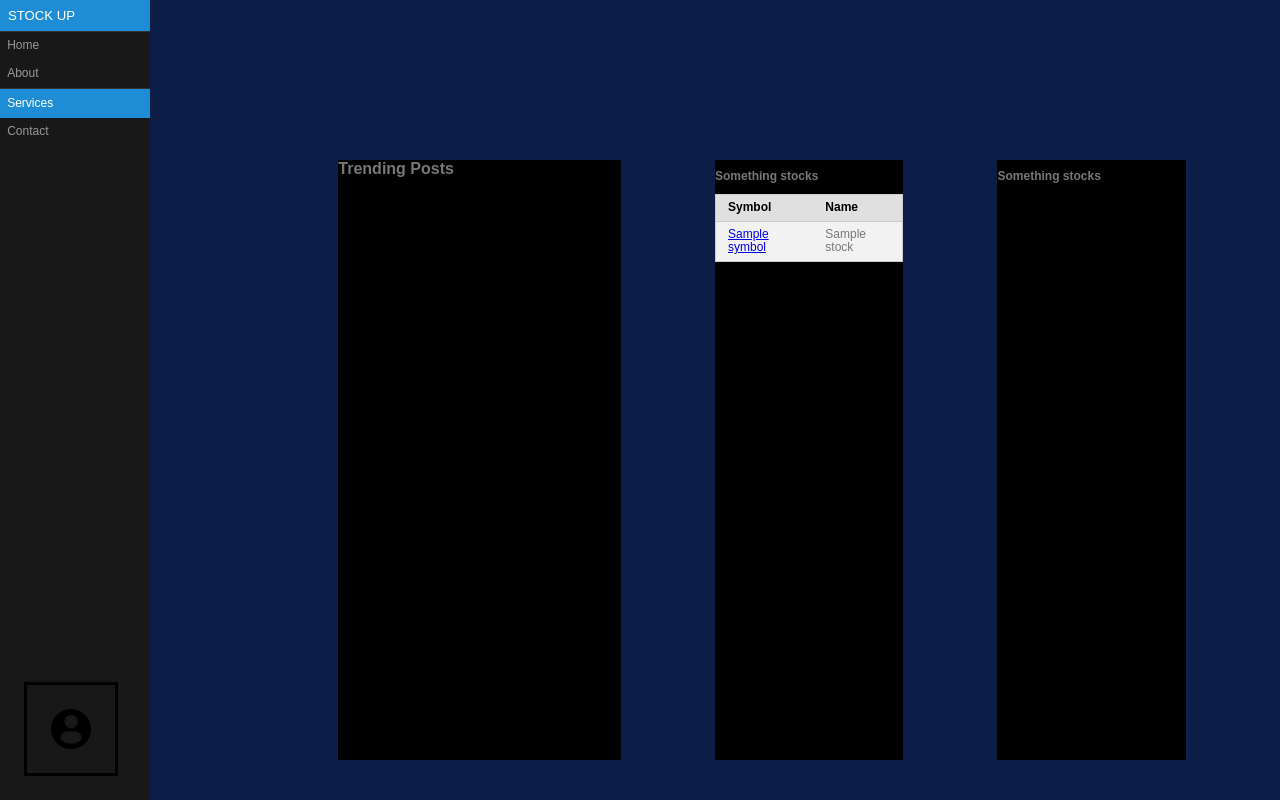
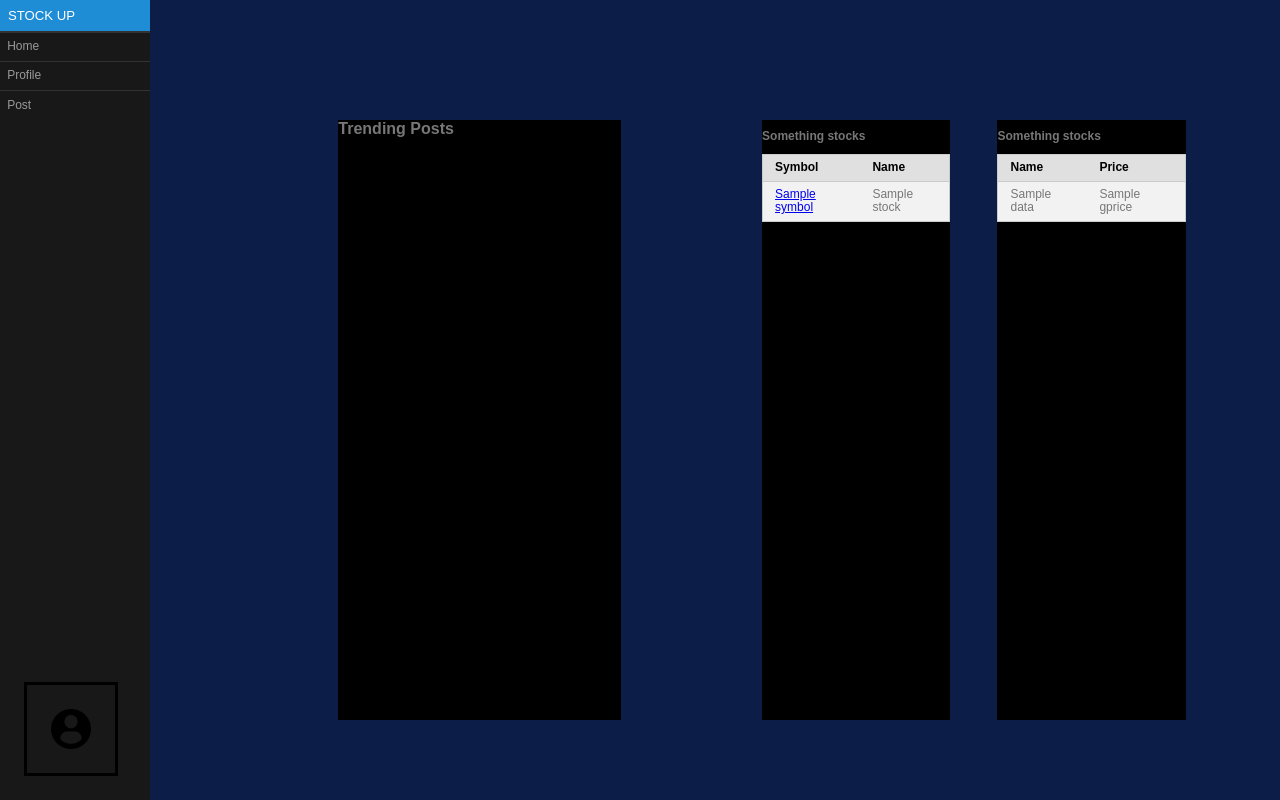
Before and after one commit to csci5117s24/project-1-the-boys, a Flask app: template templates/mainpage.html in a window 1280 px wide. Run offline with Flask 3, Linux system fonts and the light colour scheme; the template is opened without the code that fills it: most values are stand-ins (such as "Sample title", 1, 10 or a date in 2020); some libraries are stand-ins or nearby versions.

Commit message:
Finished live updates

```diff
--- a/server.py
+++ b/server.py
@@ -34,12 +34,13 @@ app.secret_key = os.environ["FLASK_SECRET"]
 @app.route("/", methods=['GET'])
 def mainpage():
     url_for('static', filename = 'styling/style.css')
+    gainers=top_gainers()
     splist=SPCSV()
     splist.pop(0)
     for stock in splist:
-        stock['link'] = "https://finance.yahoo.com/quote/"+stock["symbol"]+"?.tsrc=fin-srch"
+        stock['link'] = f'https://finance.yahoo.com/quote/{stock["symbol"]}?.tsrc=fin-srch'
 
-    return render_template('mainpage.html', splist=splist)
+    return render_template('mainpage.html', splist=splist, gainers=gainers)
 
 
 
--- a/static/styling/style.css
+++ b/static/styling/style.css
@@ -269,6 +269,7 @@ small screens.
         }
 
 
+
 /* -- Responsive Styles (Media Queries) ------------------------------------- */
 
 /*
@@ -309,6 +310,11 @@ Hides the menu at `48em`, but modify this based on your app's needs.
         border:#000 solid;
 
     }
+    #stock-view-div, #trending-div, #top-gain-div{
+        overflow-y:scroll;
+        height:75vh;
+        display:block;
+    }
 }
 
 @media (max-width: 48em) {
@@ -324,6 +330,19 @@ Hides the menu at `48em`, but modify this based on your app's needs.
     }
     /*
     User photo styling for sidebar */
+    #user-menu-photo{
+        display:none;
+
+    }
+    #stock-view-div, #top-gain-div{
+        display:none
+    }
+    #trending-div{
+        overflow-y:scroll;
+        height:75vh;
+        display:block;
+        width:50%;
+    }
 
 }
 
@@ -333,20 +352,16 @@ Hides the menu at `48em`, but modify this based on your app's needs.
 .pure-g div:nth-child(even){
     background-color: black;
     position:relative;
-    top:50%;
+
 }
 
 
-#stock-view-div, #trending-div{
-    overflow-y:scroll;
-    height:75vh;
-    display:block;
-}
+
 #trending-div{
     display:flex;
     flex-direction: column;
 }
 #top-space{
-    height: 20vh;
+    height: 15vh;
     background-color: transparent;
 }
--- a/templates/columns.html
+++ b/templates/columns.html
@@ -10,7 +10,7 @@
 
             {%endblock%}
         </div>
-        <div class="pure-u-1-12">
+        <div class="pure-u-3-24">
 
         </div>
         <div class="pure-u-1-6" id="stock-view-div">
@@ -18,10 +18,10 @@
 
             {%endblock%}
         </div>
-        <div class="pure-u-1-12">
+        <div class="pure-u-1-24">
 
         </div>
-        <div class="pure-u-1-6">
+        <div class="pure-u-1-6" id="top-gain-div">
             {%block tertiary%}
 
             {%endblock%}
--- a/templates/frame.html
+++ b/templates/frame.html
@@ -5,7 +5,7 @@
     <meta charset="utf-8">
     <meta name="viewport" content="width=device-width, initial-scale=1.0">
     <meta name="description" content="A layout example with a side menu that hides on mobile, just like the Pure website.">
-    <title>Responsive Side Menu &ndash; Layout Examples &ndash; Pure</title>
+    <title>Stock Up</title>
     <link rel="stylesheet" href="https://cdn.jsdelivr.net/npm/purecss@3.0.0/build/grids-responsive-min.css">
     <link rel="stylesheet" href="https://cdn.jsdelivr.net/npm/purecss@3.0.0/build/pure-min.css" integrity="sha384-X38yfunGUhNzHpBaEBsWLO+A0HDYOQi8ufWDkZ0k9e0eXz/tH3II7uKZ9msv++Ls" crossorigin="anonymous">
     <link rel="stylesheet" href="../static/styling/style.css">
@@ -21,17 +21,17 @@
 
     <div id="menu">
         <div class="pure-menu">
-            <a class="pure-menu-heading" href="#company">Stock Up</a>
+            <a class="pure-menu-heading" href="/">Stock Up</a>
 
             <ul class="pure-menu-list">
-                <li class="pure-menu-item"><a href="#home" class="pure-menu-link">Home</a></li>
-                <li class="pure-menu-item"><a href="#about" class="pure-menu-link">About</a></li>
+                <li class="pure-menu-item menu-item-divided"><a href="/" class="pure-menu-link">Home</a></li>
+                <li class="pure-menu-item menu-item-divided"><a href="/profile" class="pure-menu-link">Profile</a></li>
 
-                <li class="pure-menu-item menu-item-divided pure-menu-selected">
-                    <a href="#" class="pure-menu-link">Services</a>
+                <li class="pure-menu-item menu-item-divided">
+                    <a href="/post" class="pure-menu-link">Post</a>
                 </li>
 
-                <li class="pure-menu-item"><a href="#contact" class="pure-menu-link">Contact</a></li>
+
             </ul>
         </div>
         <div >
--- a/templates/mainpage.html
+++ b/templates/mainpage.html
@@ -18,7 +18,6 @@
 <table class="pure-table pure-table-horizontal pure-table-striped">
     <thead>
         <tr>
-
             <th>Symbol</th>
             <th>Name</th>
 
@@ -40,4 +39,23 @@
 
 {%block tertiary%}
 <h2>Something stocks</h2>
+<table class="pure-table pure-table-horizontal pure-table-striped">
+    <thead>
+    <tr>
+        <th>Name</th>
+        <th>Price</th>
+
+
+
+    </tr>
+</thead>
+<tbody>
+{%for data in gainers%}
+    <tr>
+        <td>{{data.gname}}</td>
+        <td>{{data.gprice}}</td>
+    </tr>
+    {%endfor%}
+</tbody>
+</table>
 {%endblock%}
```
Also changed, not shown: static/js/us.js (+9 -0 lines), stock_api.py (+34 -1 lines), 3 other files.
